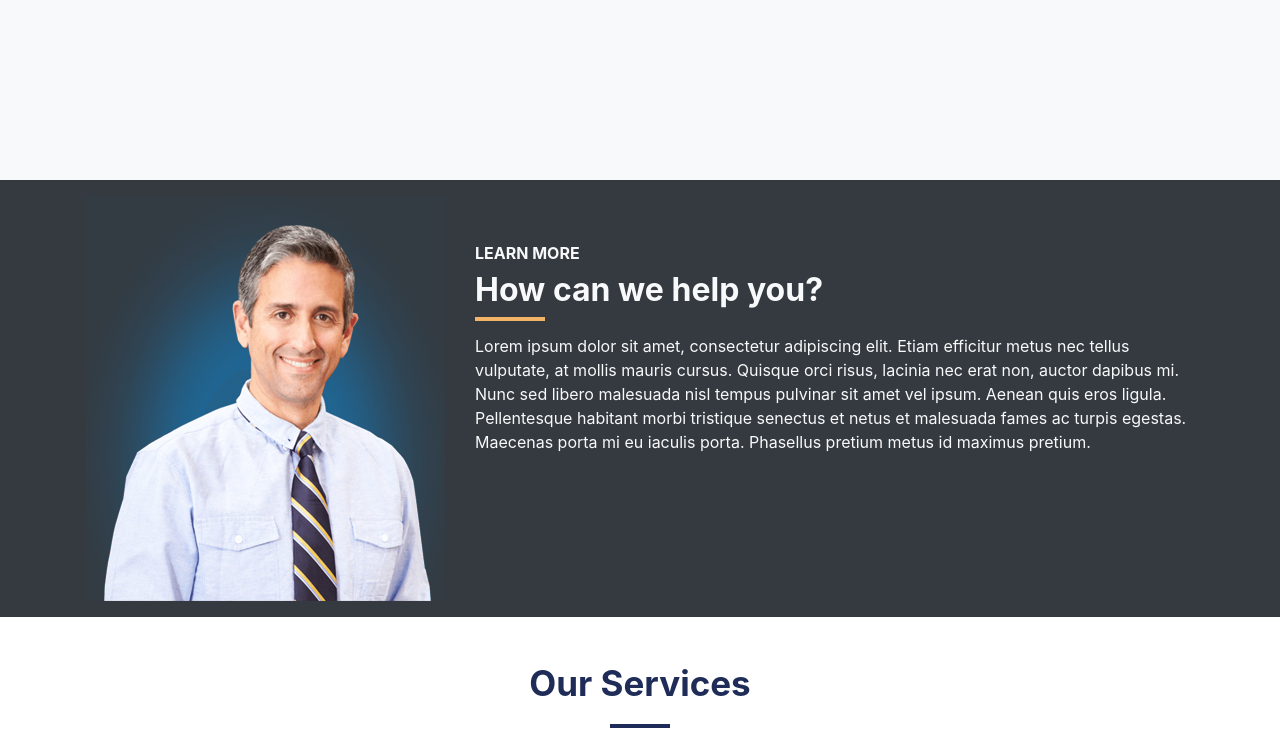
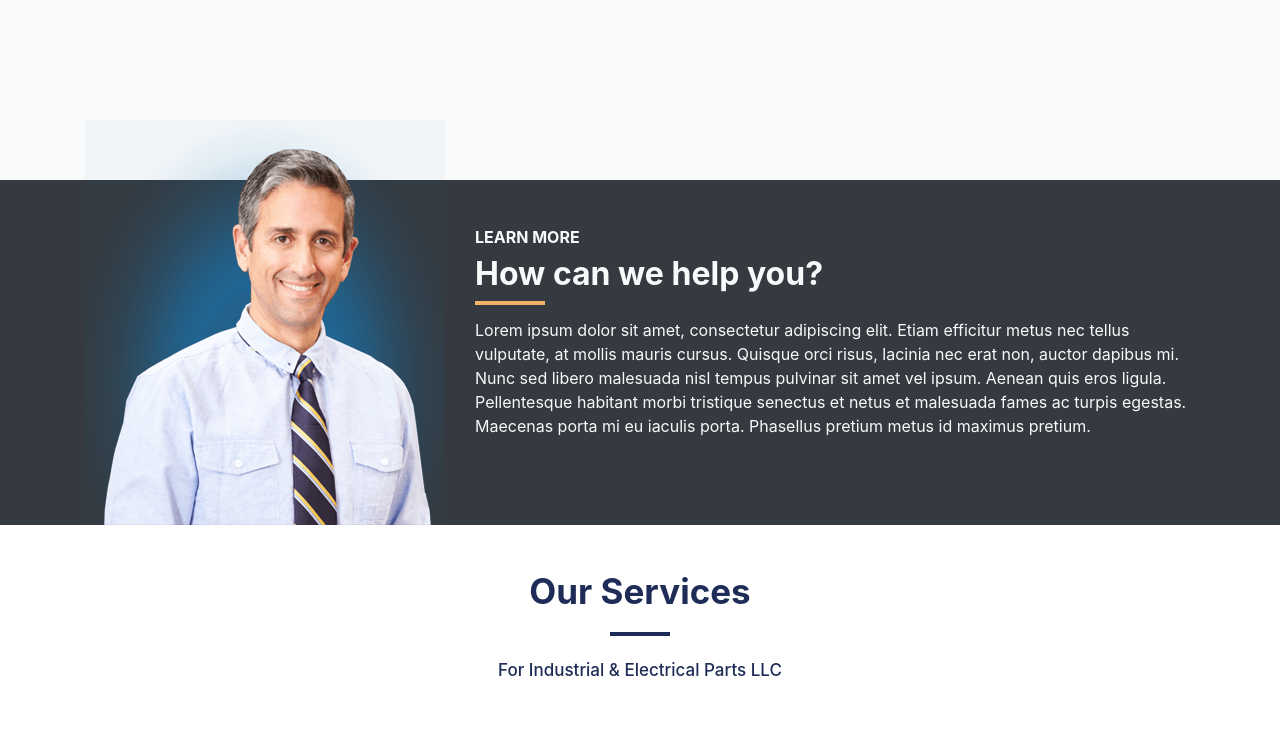
Before and after one commit to lordvcs/construction-company-theme, a plain HTML site: page index.html in a window 1280 px wide. Shown: the part 520-1269 px from the top of the page. Drawn offline with Linux system fonts and the light colour scheme.

Commit message:
Fixed learn more section

```diff
--- a/css/style.css
+++ b/css/style.css
@@ -112,8 +112,8 @@
   background-color: #f4b467;
 }
 
-.learn-more .learn-more_man-container img {
-
+.section_learn-more .learn-more_man-container img {
+  margin-top: -60px;
 }
 
 /* *********************** */
--- a/index.html
+++ b/index.html
@@ -92,12 +92,12 @@
     </header>
 
     <section class="bg-dark section_learn-more">
-      <div class="container py-3">
+      <div class="container">
         <div class="row">
-          <div class="col-md-auto learn-more_man-container text-center">
-            <img class="img-fluid" src="img/man.png" alt="">
+          <div class="col-lg-auto learn-more_man-container text-center">
+              <img class="img-fluid" src="img/man.png" alt="">
           </div>
-          <div class="col py-5">
+          <div class="col pt-5">
             <h6 class="w-100 text-light font-weight-bold">LEARN MORE</h6>
             <h2 class="w-100 text-light font-weight-bold pb-3">How can we help you?</h2>
             <p class="text-light">
```
